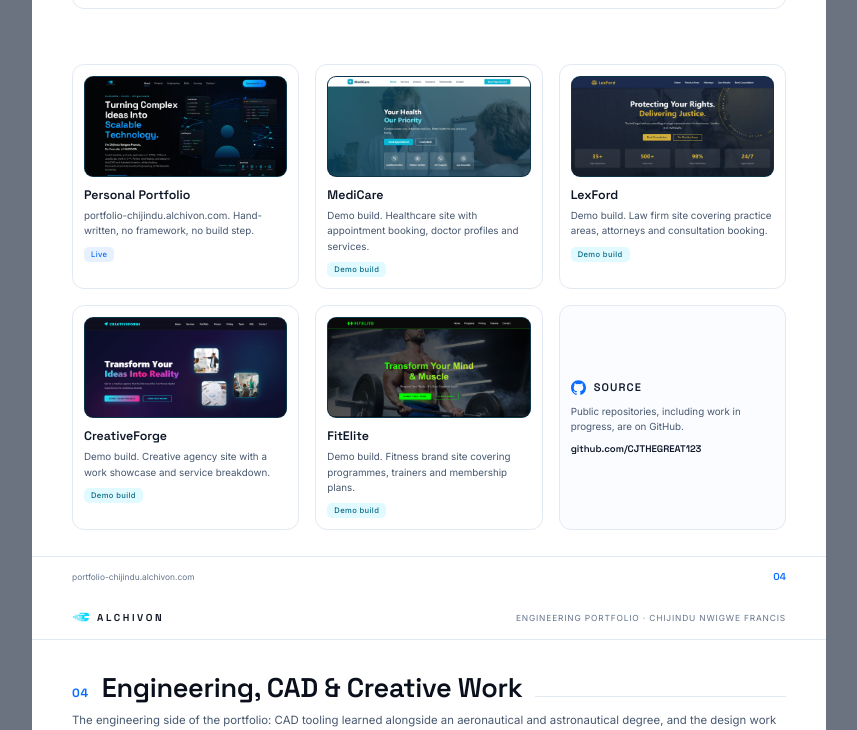
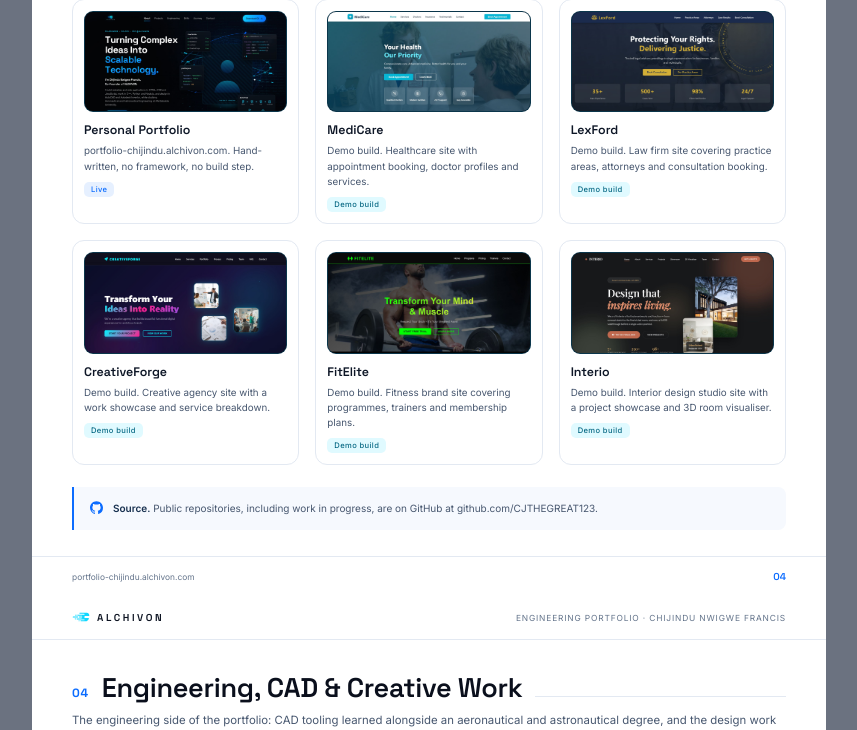
Before and after one commit to CJTHEGREAT123/portfolio-chijindu, a plain HTML site: page CV/portfolio.html in a window 1280 px wide. Shown: the part 3896-4626 px from the top of the page, without its empty margins (211-1068 px from the left). Drawn offline with Linux system fonts and the light colour scheme; animation ran at ten frames a second.

Commit message:
Add Interio to the demo builds
New live demo at demo-interio.alchivon.com: interior design studio site with a
project showcase, showroom and 3D room visualiser.

Added to the project grid, the hero Live Builds panel and the stats count on
the site, to the featured projects line on the CV, and to page 04 of the
engineering portfolio. That page moved its GitHub cell out into a note strip
so seven sites still sit as two clean rows of three.

Co-Authored-By: Claude Opus 5 <noreply@anthropic.com>

```diff
--- a/CV/portfolio.html
+++ b/CV/portfolio.html
@@ -447,7 +447,7 @@
   <div class="pb">
     <div class="sechead"><div class="st"><span class="st__n">03</span><h2 class="st__t">Web Development</h2><span class="st__rule"></span></div>
     <p class="st-lead">
-      Six sites, all live. Two are ALCHIVON's own, the other four are demo builds I made to
+      Seven sites, all live. Two are ALCHIVON's own, the other five are demo builds I made to
       learn. Every screenshot below is the site as it stands today.
     </p></div>
 
@@ -503,12 +503,19 @@
         <div class="pj__tags"><span class="tag tag--demo">Demo build</span></div>
       </div>
 
-      <div class="pj" style="display:flex; flex-direction:column; justify-content:center; background:#FAFCFF">
-        <h3 class="h3" style="margin-bottom:9px"><svg class="i"><use href="#i-github"/></svg>Source</h3>
-        <p class="pj__d" style="margin-top:0">Public repositories, including work in progress, are
-          on GitHub.</p>
-        <p class="pj__t" style="font-size:9.6px; margin-top:9px">github.com/CJTHEGREAT123</p>
+      <div class="pj">
+        <div class="shot shot--card"><img src="../assets/img/work-interio.jpg" alt="Interio Design Studio demo site"></div>
+        <p class="pj__t">Interio</p>
+        <p class="pj__d">Demo build. Interior design studio site with a project showcase and 3D room visualiser.</p>
+        <div class="pj__tags"><span class="tag tag--demo">Demo build</span></div>
       </div>
+
+    </div>
+
+    <div class="note">
+      <svg class="i"><use href="#i-github"/></svg>
+      <p><b>Source.</b> Public repositories, including work in progress, are on GitHub at
+        github.com/CJTHEGREAT123.</p>
     </div>
   </div>
 
```
Also changed, not shown: CV/cv.html (+2 -2 lines), index.html (+17 -1 lines), assets/img/work-interio.jpg (added), 2 other files.
